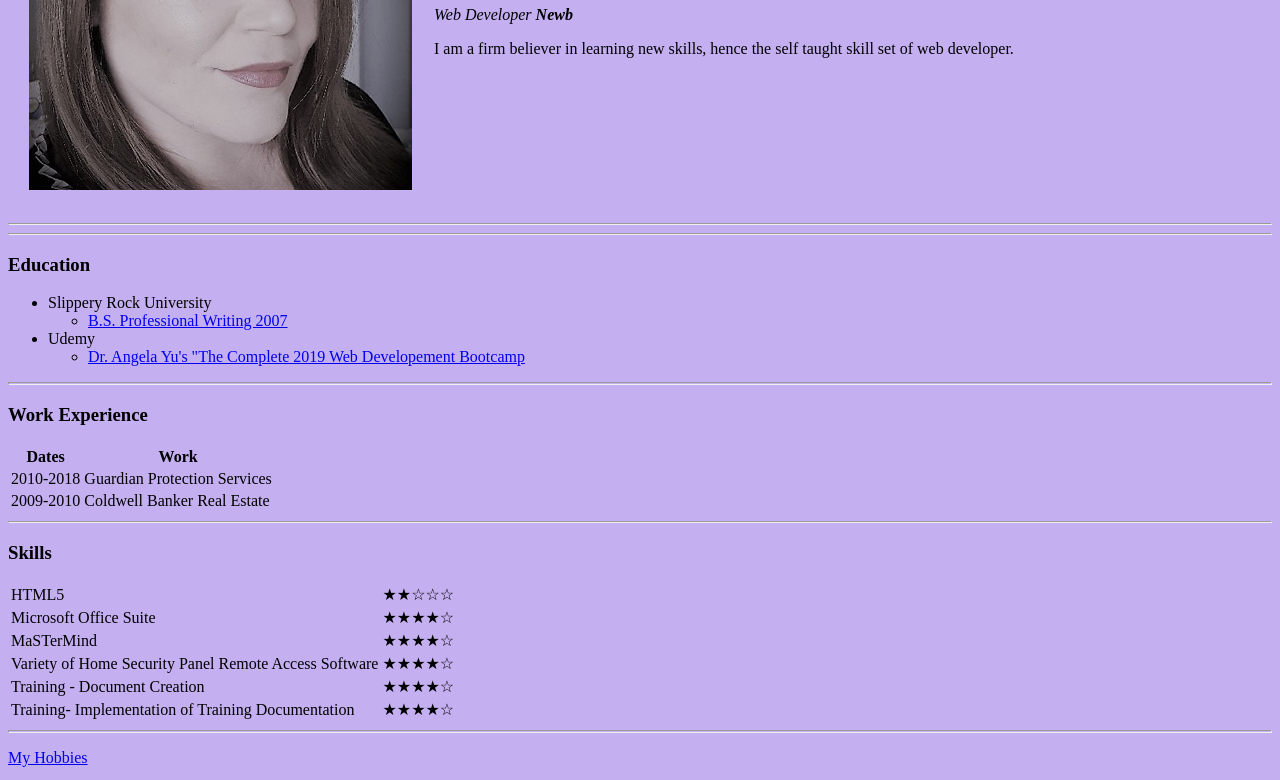
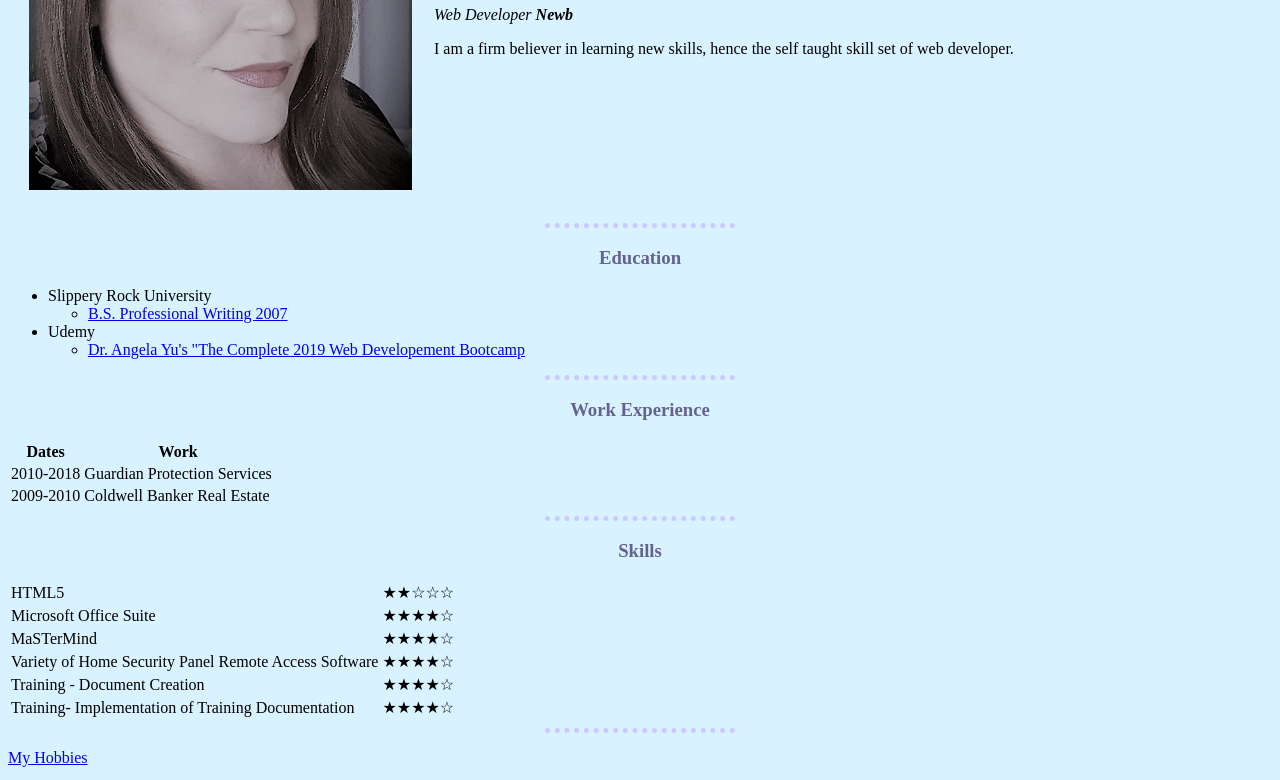
Before and after one commit to FountainHeadDesign/cv, a plain HTML site: page index.html in a window 1280 px wide. Shown: the part 223-1003 px from the top of the page. Drawn offline with Linux system fonts and the light colour scheme.

Commit message:
Add files via upload

```diff
--- /dev/null
+++ b/css/styles.css
@@ -0,0 +1,19 @@
+body{
+  background-color: #d9f2ff;
+}
+H1 {
+  color:  #64638f ;
+
+}
+H3 {
+  color: #64638f;
+  text-align: center;
+}
+
+hr {
+  border-style: none;
+  border-top-style: dotted;
+  border-color: #cbc9ff;
+  border-width: 5px;
+  width: 15%
+}
--- a/index.html
+++ b/index.html
@@ -1,15 +1,16 @@
 <!DOCTYPE html>
 <html lang="en" dir="ltr">
+  <head>
+    <meta charset="utf-8">
+    <title>Monica's Perosnal Site</title>
+    <link rel="stylesheet" href="css/styles.css">
 
-<head>
-
-  <title>Monica's Perosnal Site</title>
 </head>
 
-<body style="background-color: #c4aff0;">
+<body>
     <table cellspacing="20">
       <tr>
-        <td> <img src="images/Monica Profile.jpg" alt="Monica's Profile Pic"> </td>
+        <td> <img src="images/MonicaProfile.jpg" alt="Monica's Profile Pic"> </td>
         <td>
           <h1>Monica Habsburg</h1>
           <p><em>Web Developer <strong>Newb</strong></em></p>
@@ -18,9 +19,7 @@
       </tr>
     </table>
 
-
   <hr>
-  <hr size"2" no shade />
   <h3>Education</h3>
   <ul>
     <li>Slippery Rock University</li>
@@ -35,7 +34,7 @@
         </ul>
     </li>
   </ul>
-    <hr size="3" no sahde />
+    <hr>
   <h3>Work Experience</h3>
   <table cell spacing="10">
     <thead>
@@ -52,7 +51,7 @@
       <td>Coldwell Banker Real Estate
       </td>
   </table>
-<hr size"3" no shade />
+<hr>
   <table cellspacing="10">
       <h3>Skills</h3>
       <table>
@@ -80,7 +79,7 @@
                 <td>★★★★☆</td>
               </tr>
             </table>
-  <hr size="3" no sahde>
+  <hr>
 
 
   <p><a href="hobbies.html">My Hobbies</a></P>
```
Also changed, not shown: contact-me.html (+1 -0 lines), hobbies.html (+1 -0 lines), Images/MonicaProfile.jpg (added).
